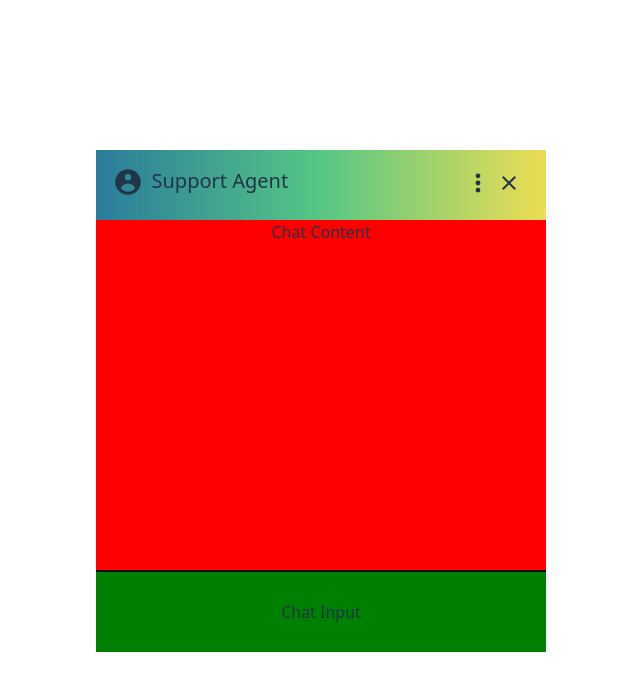
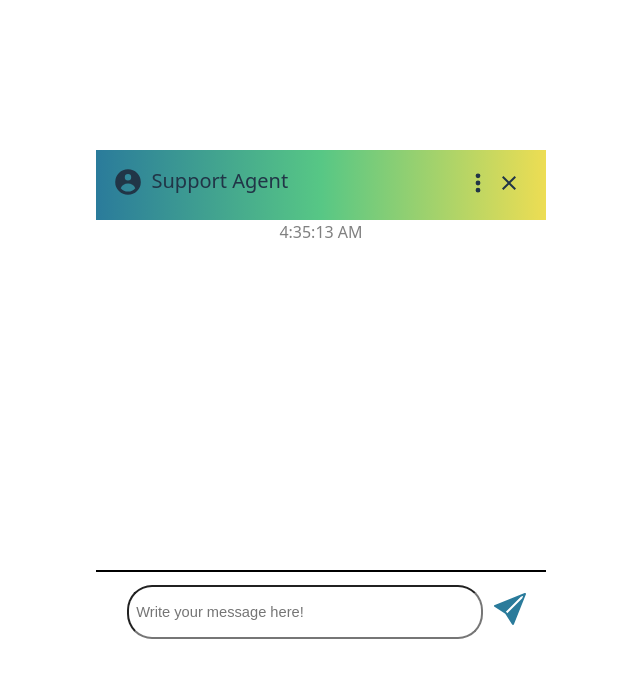
Before and after one commit to ronBP95/chatboss_js, a React (Vite) app: page / in a window 1280 px wide. Shown: the top 690 px of the page, without its empty margins (319-959 px from the left). Built offline with nearby package versions, Linux system fonts and the light colour scheme.

Commit message:
Build out styling for chatbot

```diff
--- a/src/App.css
+++ b/src/App.css
@@ -38,15 +38,37 @@
 }
 
 .chatBox {
-  background-color: red;
+  /* background-color: red; */
   height: 70%;
+  color: black;
+}
+
+.time {
+  color: gray;
 }
 
 .chatInput {
   display: flex;
   justify-content: center;
   align-items: center;
-  background-color: green;
+  /* background-color: green; */
   border-top: 2px solid black;
   height: 16%;
+  color: rgba(42, 123, 155, 1)
 }
+
+.chatInput input {
+  width: 75%;
+  height: 45%;
+  background: white;
+  font: 72pt;
+  color: black;
+  margin: 0.75em;
+  padding: 0.5em;
+  border-radius: 25px;
+}
+
+.buttons:hover {
+  color: black;
+  transition: background-color 0.5s ease, color 0.5s ease; /* Apply transition to base state */
+}
--- a/src/App.jsx
+++ b/src/App.jsx
@@ -1,10 +1,30 @@
 import './App.css'
+import { useState, useEffect } from 'react';
 
 // Icon Imports
 import { HiUserCircle, HiDotsVertical } from "react-icons/hi";
 import { IoMdClose } from "react-icons/io";
+import { BsFillSendFill } from "react-icons/bs";
+
+// useState
 
 function App() {
+
+  const [currentDateTime, setCurrentDateTime] = useState(new Date());
+
+  useEffect(() => {
+    const timerId = setInterval(() => {
+      setCurrentDateTime(new Date());
+    }, 1000); // Update every second
+
+    // Cleanup function to clear the interval when the component unmounts
+    return () => {
+      clearInterval(timerId);
+    };
+  }, []); // Empty dependency array ensures this effect runs only once on mount
+
+  const [text, setText] = useState("");
+
   return (
     <>
       <div className="parentContainer">
@@ -20,10 +40,17 @@ function App() {
             </div>
 
             <div className="chatBox">
-              Chat Content
+      <div className='time'>{currentDateTime.toLocaleTimeString()}</div>
             </div>
             <div className="chatInput">
-              Chat Input
+                <input
+                 type='text'
+                 placeholder='Write your message here!'
+                 style={{ fontSize: '11pt' }}
+                />
+                <div className="buttons">
+                  <BsFillSendFill size="2em"/>
+                </div>
             </div>
       </div>
     </>
```
